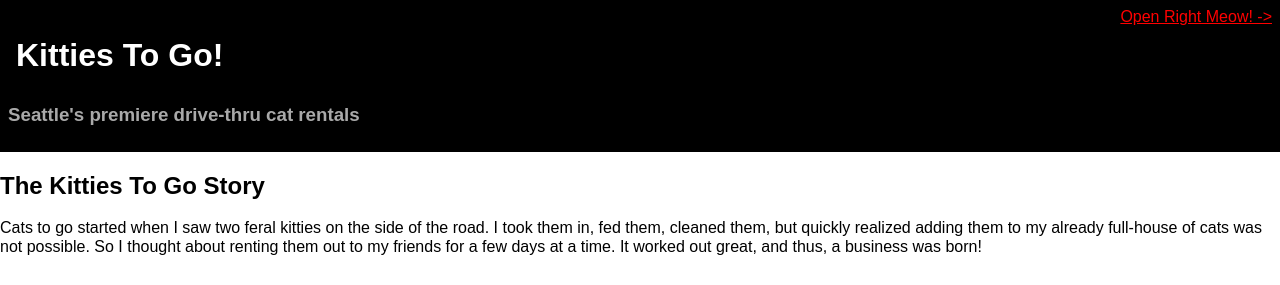
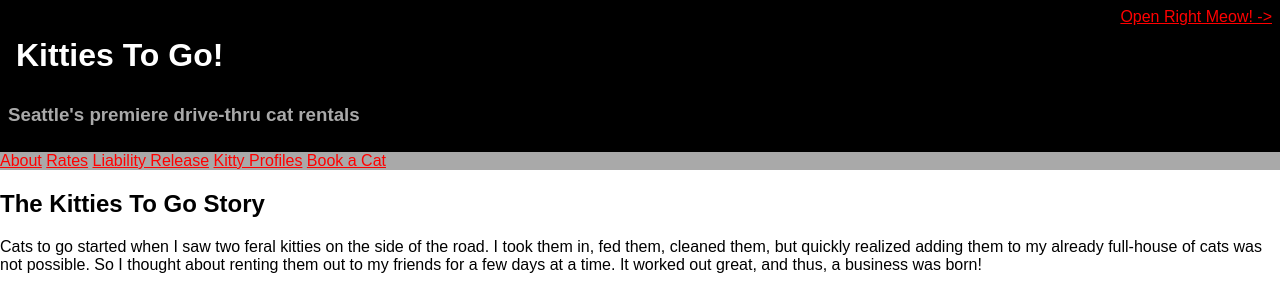
Before and after one commit to lucyenol24/mockup-practice, a plain HTML site: page index.html in a window 1280 px wide. Shown: the top 285 px of the page. Drawn offline with Linux system fonts and the light colour scheme.

Commit message:
added links

```diff
--- a/index.html
+++ b/index.html
@@ -14,11 +14,11 @@
     </header>
 
     <nav>
-      <a class="about" href="About"></a>
-      <a class= "rates" href="Rates"></a>
-      <a class= "liability" href="Liability Release"></a>
-      <a class= "kittyprofiles" href="Kitty Profiles"></a>
-      <a class= "book" href="Book a Cat"></a>
+      <a class="about" href="https://lucyenol24.github.io/mockup-practice/about">About</a>
+      <a class= "rates" href="https://lucyenol24.github.io/mockup-practice/rates">Rates</a>
+      <a class= "liability" href="https://lucyenol24.github.io/mockup-practice/liability">Liability Release</a>
+      <a class= "kittyprofiles" href="https://lucyenol24.github.io/mockup-practice/kittyprofiles">Kitty Profiles</a>
+      <a class= "book" href="https://lucyenol24.github.io/mockup-practice/book">Book a Cat</a>
     </nav>
 
     <main>
```
